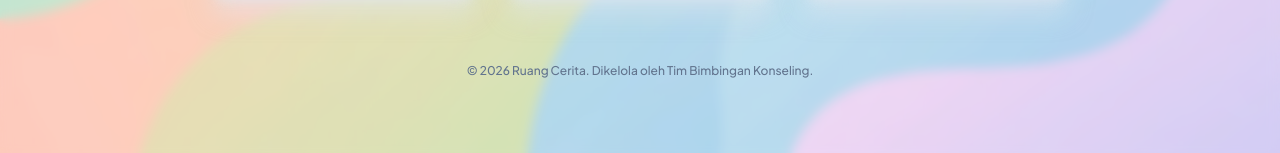
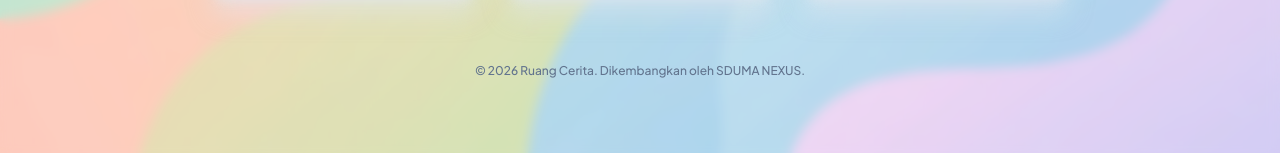
Before and after one commit to riand45/peer-counseling, a Next.js app: page / in a window 1280 px wide. Shown: the part 640-793 px from the top of the page. Built offline with nearby package versions, Linux system fonts and the light colour scheme.

Commit message:
fix: update footer attribution copy on landing page
Co-Authored-By: Claude Sonnet 5 <noreply@anthropic.com>
Claude-Session: https://claude.ai/code/session_011bV3NRAS5sKnA7zf9aMkGM

```diff
--- a/src/app/page.tsx
+++ b/src/app/page.tsx
@@ -102,7 +102,7 @@ export default function LandingPage() {
 
         {/* Footer */}
         <p className="text-xs text-slate-500 font-medium mt-4 select-none">
-          &copy; {new Date().getFullYear()} Ruang Cerita. Dikelola oleh Tim Bimbingan Konseling.
+          &copy; {new Date().getFullYear()} Ruang Cerita. Dikembangkan oleh SDUMA NEXUS.
         </p>
 
       </div>
```
